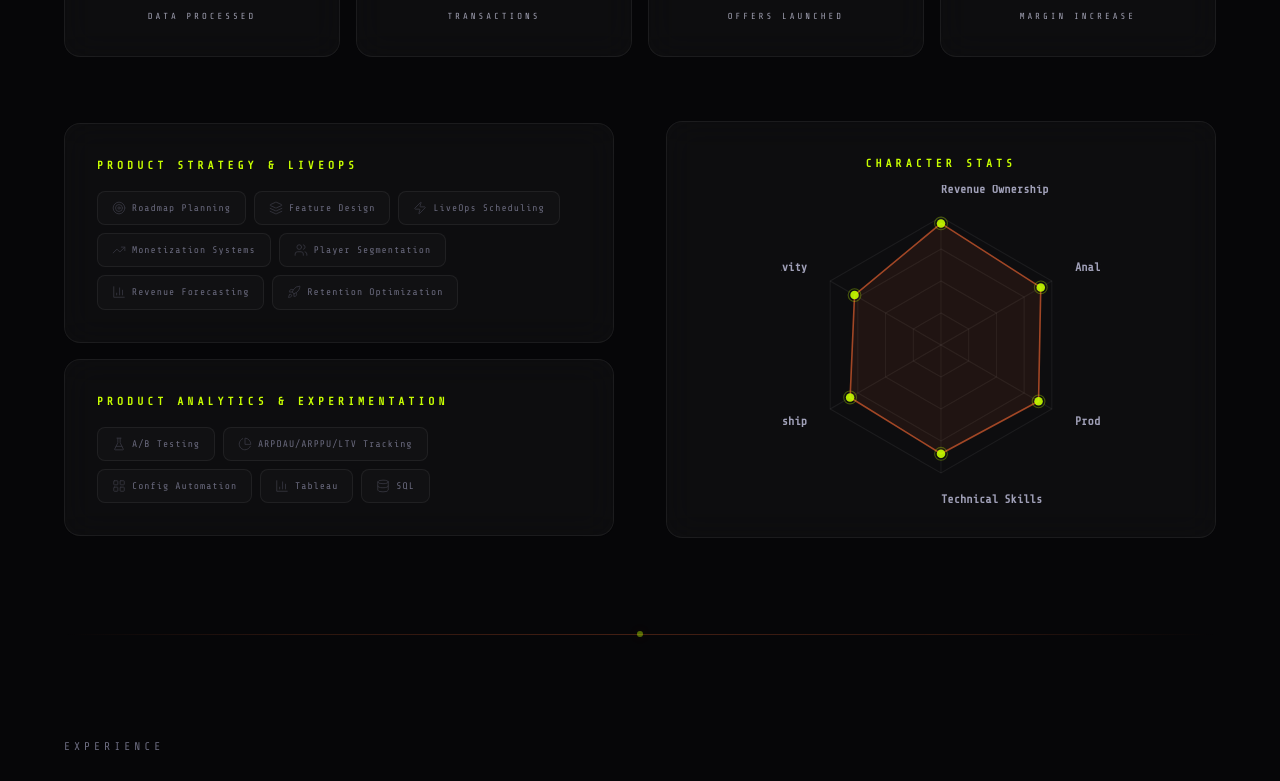
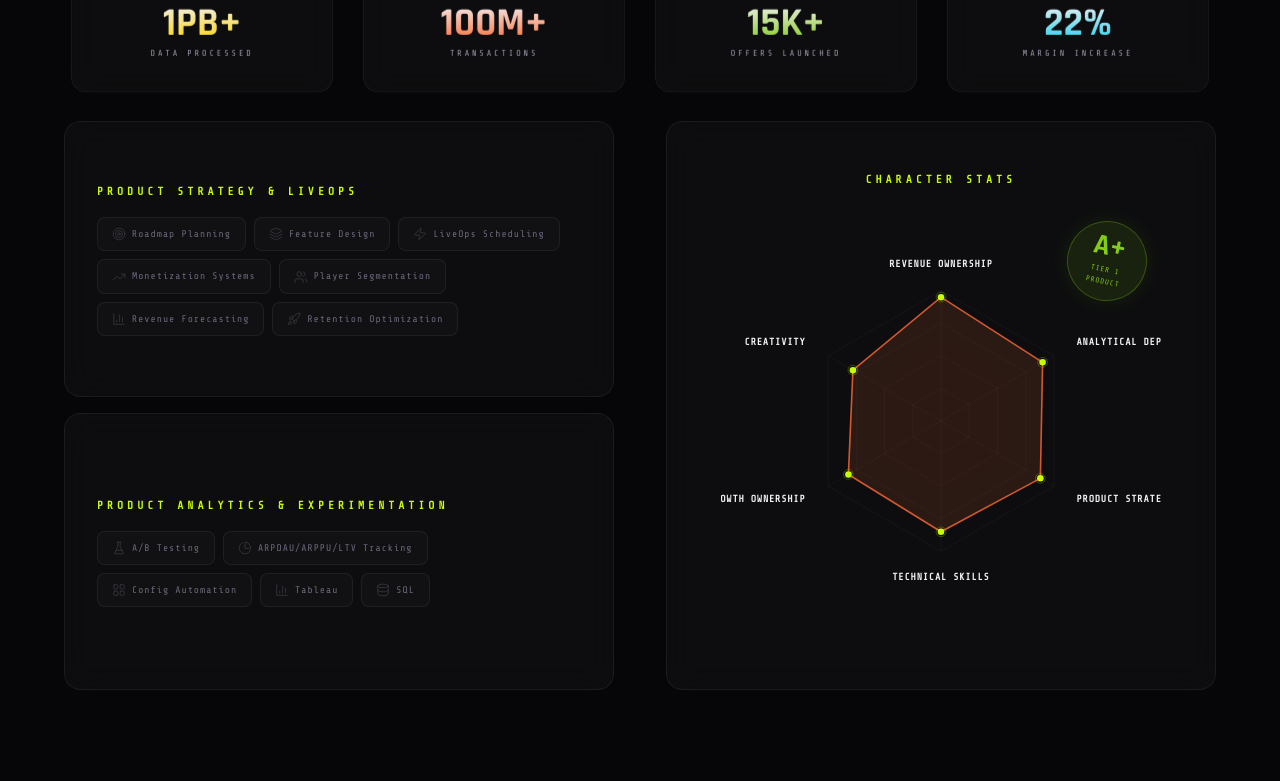
Before and after one commit to saigoutham/saigox_2, a React (Vite) app: page / in a window 1280 px wide. Shown: the part 2340-3121 px from the top of the page. Built offline with nearby package versions, Linux system fonts and the light colour scheme.

Commit message:
Phase 9 & 10 Polish: Layout fixes, Radar Chart overhaul, and UI refinements

```diff
--- a/src/data/resume.js
+++ b/src/data/resume.js
@@ -179,8 +179,8 @@ export const skills = [
 export const characterStats = [
     { axis: 'Revenue Ownership', value: 95, basis: '$80M+ P&L ownership' },
     { axis: 'Analytical Depth', value: 90, basis: '1PB+ data pipelines' },
-    { axis: 'Product Intuition', value: 88, basis: '35+ products, PM role' },
+    { axis: 'Product Strategy', value: 88, basis: '35+ products, PM role' },
     { axis: 'Technical Skills', value: 85, basis: 'CS Honors, Spark, Python' },
-    { axis: 'Leadership', value: 82, basis: '7-member team, CEO' },
+    { axis: 'Growth Ownership', value: 82, basis: '7-member team, CEO' },
     { axis: 'Creativity', value: 78, basis: 'Photography, game design' },
 ]
--- a/src/scenes/02_Identity.jsx
+++ b/src/scenes/02_Identity.jsx
@@ -39,6 +39,7 @@ const Identity = () => {
                 scrollTrigger: {
                     trigger: sectionRef.current,
                     start: 'top 65%',
+                    toggleActions: 'play none none reverse'
                 },
             })
         }, sectionRef)
--- a/src/scenes/03_Arsenal.jsx
+++ b/src/scenes/03_Arsenal.jsx
@@ -36,7 +36,7 @@ const skillIcons = {
 
 /* ── Radar Chart ── */
 const RadarChart = ({ stats }) => {
-    const cx = 150, cy = 150, maxR = 120
+    const cx = 270, cy = 270, maxR = 160 // Expanded center and radius
     const n = stats.length
     const points = stats.map((s, i) => {
         const angle = (Math.PI * 2 * i) / n - Math.PI / 2
@@ -46,42 +46,66 @@ const RadarChart = ({ stats }) => {
     const gridLevels = [0.25, 0.5, 0.75, 1]
 
     return (
-        <svg viewBox="0 0 300 300" className="radar-svg">
+        <div className="radar-container" style={{ position: 'relative' }}>
+            <svg viewBox="0 0 540 540" className="radar-svg">
+                {/* Background Grids */}
                 {gridLevels.map((lvl) => (
                     <polygon key={lvl}
                         points={Array.from({ length: n }, (_, i) => {
                             const a = (Math.PI * 2 * i) / n - Math.PI / 2
                             return `${cx + maxR * lvl * Math.cos(a)},${cy + maxR * lvl * Math.sin(a)}`
                         }).join(' ')}
-                    fill="none" stroke="rgba(255,255,255,0.06)" strokeWidth="1" />
+                        fill="none" stroke="rgba(255,255,255,0.05)" strokeWidth="1" />
                 ))}
+
+                {/* Axis Lines */}
                 {points.map((p, i) => (
                     <line key={i} x1={cx} y1={cy}
                         x2={cx + maxR * Math.cos(p.angle)} y2={cy + maxR * Math.sin(p.angle)}
-                    stroke="rgba(255,255,255,0.06)" strokeWidth="1" />
+                        stroke="rgba(255,255,255,0.05)" strokeWidth="1" />
                 ))}
+
+                {/* Data Polygon */}
                 <polygon points={points.map(p => `${p.x},${p.y}`).join(' ')}
-                fill="rgba(255, 107, 53, 0.08)" stroke="rgba(255, 107, 53, 0.6)" strokeWidth="1.5" />
+                    fill="rgba(255, 107, 53, 0.12)" stroke="rgba(255, 107, 53, 0.8)" strokeWidth="2" />
+
+                {/* Data Points + Pulsing */}
                 {points.map((p, i) => (
                     <g key={i}>
-                    <circle cx={p.x} cy={p.y} r="4" fill="var(--accent)" opacity="0.9" />
+                        <circle cx={p.x} cy={p.y} r="4" fill="var(--accent)" />
                         <circle cx={p.x} cy={p.y} r="6" fill="none" stroke="var(--accent)" strokeWidth="1" opacity="0.3">
                             <animate attributeName="r" values="6;10;6" dur="3s" repeatCount="indefinite" begin={`${i * 0.4}s`} />
                             <animate attributeName="opacity" values="0.3;0;0.3" dur="3s" repeatCount="indefinite" begin={`${i * 0.4}s`} />
                         </circle>
+
+                        {/* Labels with improved positioning */}
                         <text
-                        x={cx + (maxR + 25) * Math.cos(p.angle)}
-                        y={cy + (maxR + 25) * Math.sin(p.angle)}
-                        fill="var(--text-secondary)"
-                        fontSize="11"
-                        fontWeight="600"
+                            x={cx + (maxR + 32) * Math.cos(p.angle)}
+                            y={cy + (maxR + 32) * Math.sin(p.angle)}
+                            fill="var(--text)"
+                            fontSize="12"
+                            fontWeight="800"
                             fontFamily="var(--font-mono)"
-                        textAnchor={p.angle > Math.PI / 2 || p.angle < -Math.PI / 2 ? 'end' : 'start'}
+                            textAnchor={
+                                Math.abs(p.angle + Math.PI / 2) < 0.1 ? 'middle' : // Top
+                                    Math.abs(p.angle - Math.PI / 2) < 0.1 ? 'middle' : // Bottom
+                                        p.angle > -Math.PI / 2 && p.angle < Math.PI / 2 ? 'start' : 'end' // Right vs Left
+                            }
                             dominantBaseline="middle"
-                    >{p.stat.axis}</text>
+                            style={{ textTransform: 'uppercase', letterSpacing: '1px' }}
+                        >
+                            {p.stat.axis}
+                        </text>
                     </g>
                 ))}
             </svg>
+
+            {/* A+ Achievement Badge */}
+            <div className="radar-badge">
+                <span className="badge-grade">A+</span>
+                <span className="badge-label">TIER 1 PRODUCT</span>
+            </div>
+        </div>
     )
 }
 
@@ -99,7 +123,11 @@ const Arsenal = () => {
                     { y: 40, scale: 0.95 },
                     {
                         y: 0, scale: 1, duration: 0.6, delay: i * 0.05, ease: 'back.out(1.4)',
-                        scrollTrigger: { trigger: card, start: 'top 90%' }
+                        scrollTrigger: {
+                            trigger: card,
+                            start: 'top 90%',
+                            toggleActions: 'play none none reverse'
+                        }
                     }
                 )
             })
--- a/src/scenes/05_Gallery.jsx
+++ b/src/scenes/05_Gallery.jsx
@@ -29,7 +29,11 @@ const Gallery = () => {
         const ctx = gsap.context(() => {
             gsap.from(headerRef.current.children, {
                 y: 60, opacity: 0, duration: 1, stagger: 0.15, ease: 'power3.out',
-                scrollTrigger: { trigger: headerRef.current, start: 'top 75%' },
+                scrollTrigger: {
+                    trigger: headerRef.current,
+                    start: 'top 75%',
+                    toggleActions: 'play none none reverse'
+                },
             })
         }, sectionRef)
         return () => ctx.revert()
@@ -39,8 +43,20 @@ const Gallery = () => {
         if (!gridRef.current) return
         const items = gridRef.current.querySelectorAll('.gallery__item')
         gsap.fromTo(items,
-            { y: 60, opacity: 0, scale: 0.95 },
-            { y: 0, opacity: 1, scale: 1, duration: 0.6, stagger: 0.06, ease: 'power3.out' }
+            { clipPath: 'inset(100% 0% 0% 0%)', opacity: 0, scale: 1.1 },
+            {
+                clipPath: 'inset(0% 0% 0% 0%)',
+                opacity: 1,
+                scale: 1,
+                duration: 1.2,
+                stagger: 0.1,
+                ease: 'power4.out',
+                scrollTrigger: {
+                    trigger: gridRef.current,
+                    start: 'top 85%',
+                    toggleActions: 'play none none reverse'
+                }
+            }
         )
     }, [activeFilter])
 
@@ -83,10 +99,6 @@ const Gallery = () => {
                             </p>
                         </div>
 
-                        <div className="gallery__counter glass-card">
-                            <span className="gallery__counter-num">{filteredPhotos.length}</span>
-                            <span className="gallery__counter-label">Photos</span>
-                        </div>
                     </div>
 
                     {/* Category filters */}
--- a/src/scenes/06_Signal.jsx
+++ b/src/scenes/06_Signal.jsx
@@ -22,6 +22,7 @@ const Signal = () => {
                 scrollTrigger: {
                     trigger: sectionRef.current,
                     start: 'top 65%',
+                    toggleActions: 'play none none reverse'
                 },
             })
         }, sectionRef)
@@ -44,8 +45,8 @@ const Signal = () => {
                     </p>
 
                     <a
-                        href="/Goutham_Vaddi_Resume.pdf"
-                        download
+                        href="/VENKATA SAI GOUTHAM VADDI_RESUME_3.pdf"
+                        download="Venkata_Sai_Goutham_Resume.pdf"
                         className="signal__resume-btn glass-card"
                     >
                         <Rocket size={16} />
@@ -53,7 +54,10 @@ const Signal = () => {
                     </a>
                 </div>
 
+                <div className="signal__partition" />
+
                 <div className="signal__header-right">
+                    <div className="signal__project-frame">
                         <a
                             href="https://fat-fingers.vercel.app"
                             target="_blank"
@@ -72,6 +76,7 @@ const Signal = () => {
                                 <div className="side-project__name">Fat Fingers — Audio Visual Experience</div>
                             </div>
                         </a>
+                    </div>
                 </div>
             </div>
 
--- a/src/styles/Arsenal.css
+++ b/src/styles/Arsenal.css
@@ -117,6 +117,11 @@
 
 .skill-category {
     padding: clamp(24px, 2.5vw, 32px);
+    height: 100%;
+    /* Fill available space */
+    display: flex;
+    flex-direction: column;
+    justify-content: center;
 }
 
 .skill-category__title {
@@ -171,22 +176,79 @@
     display: grid;
     grid-template-columns: 1fr 1fr;
     gap: clamp(30px, 4vw, 60px);
-    align-items: center;
+    align-items: stretch;
+    /* Stretch to match height */
     margin-top: 20px;
 }
 
+.arsenal__skills-cats {
+    display: flex;
+    flex-direction: column;
+    gap: 16px;
+    justify-content: space-between;
+    /* Distribute functionality */
+    height: 100%;
+}
+
 .arsenal__radar-wrap {
-    padding: clamp(24px, 2.5vw, 32px);
+    padding: clamp(32px, 4vw, 48px);
     display: flex;
     flex-direction: column;
     align-items: center;
     justify-content: center;
     height: 100%;
+    position: relative;
+    overflow: visible;
+    /* Labels need to breathe */
+}
+
+.radar-container {
+    width: 100%;
+    display: flex;
+    justify-content: center;
+    align-items: center;
 }
 
 .radar-svg {
-    width: 100%;
-    max-width: 320px;
+    width: 115%;
+    /* Slight boost */
+    max-width: 440px;
+    filter: drop-shadow(0 0 30px rgba(255, 107, 53, 0.05));
+}
+
+.radar-badge {
+    position: absolute;
+    top: 20px;
+    right: 20px;
+    display: flex;
+    flex-direction: column;
+    align-items: center;
+    padding: 12px;
+    background: rgba(132, 204, 22, 0.1);
+    border: 1px solid rgba(132, 204, 22, 0.3);
+    border-radius: 50%;
+    width: 80px;
+    height: 80px;
+    justify-content: center;
+    transform: rotate(12deg);
+    box-shadow: 0 0 20px rgba(132, 204, 22, 0.1);
+}
+
+.badge-grade {
+    font-family: var(--font-display);
+    font-size: 1.8rem;
+    font-weight: 900;
+    color: #84CC16;
+    line-height: 1;
+}
+
+.badge-label {
+    font-family: var(--font-mono);
+    font-size: 0.45rem;
+    letter-spacing: 1px;
+    color: #84CC16;
+    margin-top: 2px;
+    text-align: center;
 }
 
 @media (max-width: 900px) {
--- a/src/styles/Navbar.css
+++ b/src/styles/Navbar.css
@@ -110,7 +110,11 @@
 
 .navbar__link:hover {
     color: var(--text);
-    background: rgba(255, 255, 255, 0.04);
+    background: rgba(255, 255, 255, 0.08);
+    /* Brighter hover */
+    transform: translateY(-2px);
+    /* Subtle lift */
+    box-shadow: 0 4px 15px rgba(255, 255, 255, 0.05);
 }
 
 .navbar__link--active {
--- a/src/styles/Signal.css
+++ b/src/styles/Signal.css
@@ -13,16 +13,26 @@
 
 .signal__header-split {
     display: grid;
-    grid-template-columns: 1fr 1fr;
+    grid-template-columns: 1fr 1px 1fr;
     gap: clamp(40px, 6vw, 100px);
     align-items: center;
-    margin-bottom: clamp(60px, 10vh, 120px);
+    margin-bottom: clamp(40px, 6vh, 80px);
+    /* Reduced margin */
+    position: relative;
+}
+
+.signal__partition {
+    height: 100%;
+    width: 1px;
+    background: linear-gradient(180deg, transparent 0%, rgba(255, 107, 53, 0.4) 50%, transparent 100%);
+    opacity: 0.6;
 }
 
 .signal__header-left {
     display: flex;
     flex-direction: column;
-    gap: clamp(24px, 4vh, 40px);
+    gap: clamp(16px, 2vh, 24px);
+    /* Tighter gap */
 }
 
 .signal__heading {
@@ -61,6 +71,20 @@
     display: flex;
     justify-content: stretch;
     height: 100%;
+}
+
+.signal__project-frame {
+    padding: 12px;
+    background: rgba(255, 255, 255, 0.02);
+    border: 1px solid rgba(255, 255, 255, 0.05);
+    border-radius: 20px;
+    width: 100%;
+    transition: all 0.5s var(--ease-out-expo);
+}
+
+.signal__project-frame:hover {
+    background: rgba(255, 107, 53, 0.03);
+    border-color: rgba(255, 107, 53, 0.2);
 }
 
 .signal__side-project.side-project--large {
@@ -322,7 +346,8 @@
 }
 
 .signal__footer {
-    margin-top: clamp(80px, 15vh, 160px);
+    margin-top: clamp(40px, 8vh, 80px);
+    /* Reduced significantly */
     display: flex;
     flex-direction: column;
     align-items: center;
```
Lines whose indentation alone changed are shown as unchanged.
